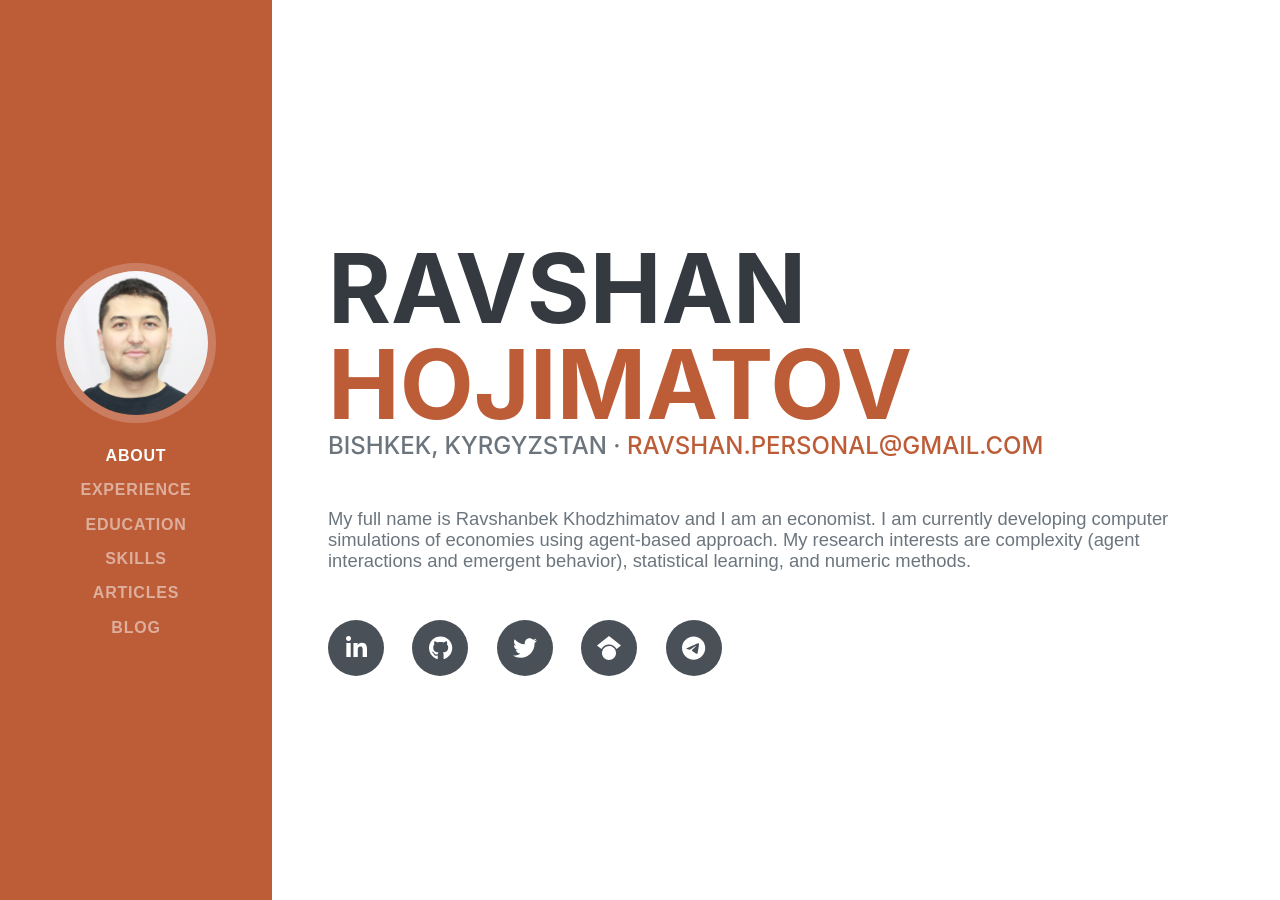
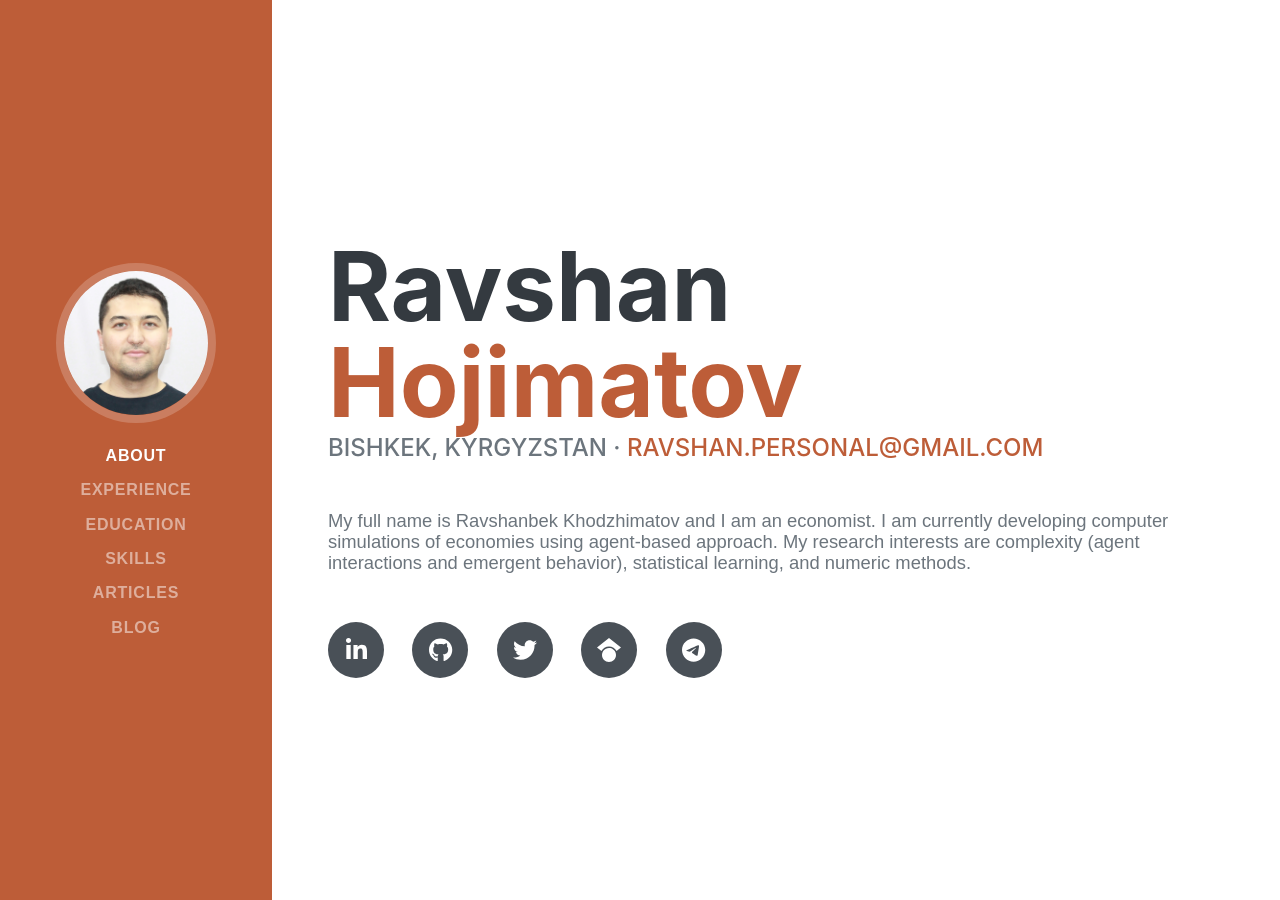
Before and after one commit to hojimat/hojimat.github.io, a Jekyll site: the page built from pages/landing.md, in a window 1280 px wide and 900 px high. Built offline with Jekyll 4.4.1, drawn with Linux system fonts in a browser that asks for light colours; some web fonts are replaced.

Commit message:
updated homepage and removed photo from all but landing page

```diff
--- a/_layouts/default.html
+++ b/_layouts/default.html
@@ -6,8 +6,6 @@
         <!-- Navigation-->
         <nav class="navbar navbar-expand-lg navbar-dark bg-primary fixed-top" id="sideNav">
             <a class="navbar-brand js-scroll-trigger" href="#page-top">
-                <span class="d-block d-lg-none">Ravshan S.K.</span>
-                <span class="d-none d-lg-block"><img class="img-fluid img-profile rounded-circle mx-auto mb-2" src="/assets/myphoto.jpg" alt="" /></span>
             </a>
             <button class="navbar-toggler" type="button" data-toggle="collapse" data-target="#navbarSupportedContent" aria-controls="navbarSupportedContent" aria-expanded="false" aria-label="Toggle navigation"><span class="navbar-toggler-icon"></span></button>
             <div class="collapse navbar-collapse" id="navbarSupportedContent">
--- a/pages/landing.md
+++ b/pages/landing.md
@@ -7,7 +7,7 @@
 <!-- About-->
 <section class="resume-section" id="about">
     <div class="resume-section-content">
-        <h1 class="mb-0">
+        <h1 class="mb-1 text-capitalize">
             Ravshan
             <span class="text-primary">Hojimatov</span>
         </h1>
```
